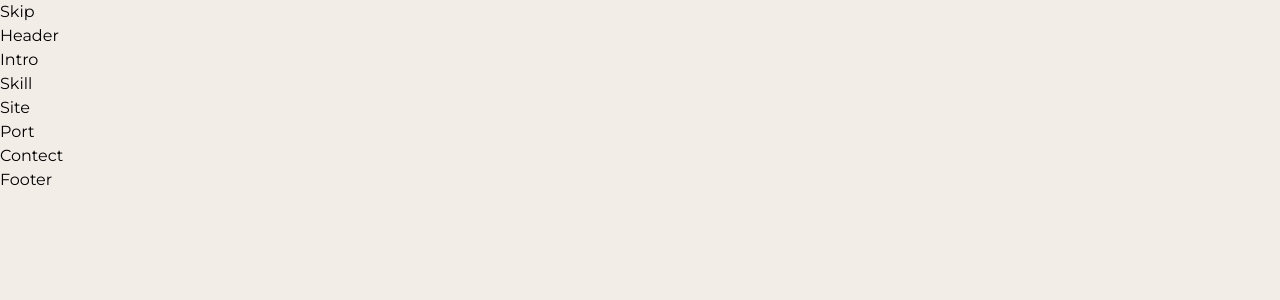
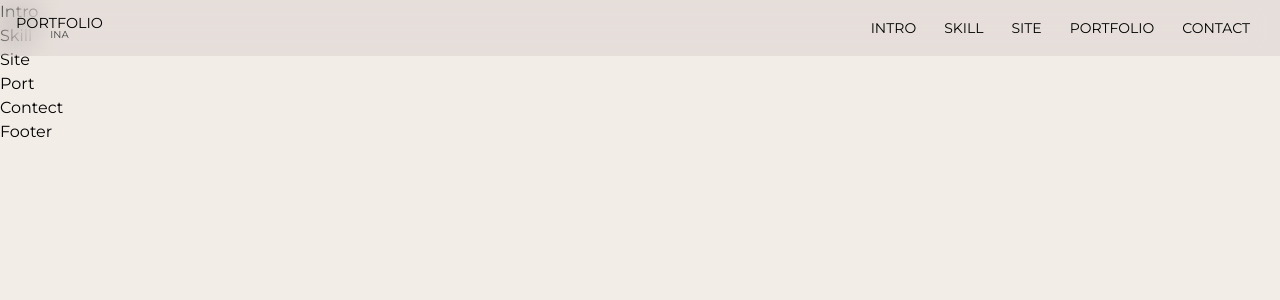
Before and after one commit to leeinwha/ReactPortfolio, a React (Create React App) app: page / in a window 1280 px wide. Shown: the top 300 px of the page. Built offline with nearby package versions, Linux system fonts and the light colour scheme; a small style sheet from the web is missing; a web font is replaced by a local one.

Commit message:
React Portfolio Project (Header section)

```diff
--- a/public/index.html
+++ b/public/index.html
@@ -10,7 +10,7 @@
     />
     <meta name="keyword" content="Portfolio,Reactapp,React,리액트,리액트포트폴리오,포트폴리오" />
     <link rel="apple-touch-icon" href="%PUBLIC_URL%/logo192.png" />
-    <link rel="manifest" href="%PUBLIC_URL%/manifest.json" />
+    <link rel="/manifest" href="%PUBLIC_URL%/manifest.json" />
     <title>iNa's Portfolio</title>
   </head>
   <body>
--- a/src/assets/scss/section/_header.scss
+++ b/src/assets/scss/section/_header.scss
@@ -0,0 +1,131 @@
+#header {
+  @include position-fixed;
+  z-index: 1000;
+}
+
+.header__inner {
+  @include flex-between;
+  background-color: rgba(116, 99, 99, 0.1);
+  backdrop-filter: blur(15px);
+  padding: 1rem;
+
+  .header__logo {
+    font-size: 0.9rem;
+    text-align: center;
+    text-transform: uppercase;
+    line-height: 1;
+
+    em {
+      font-size: 10px;
+      display: block;
+      color: var(--black200);
+    }
+  }
+  .header__nav{
+
+    @media (max-width: 800px){
+      display: none;
+
+      &.show {
+        display: block;
+
+        ul {
+          display: block;
+          position: absolute;
+          right: 0;
+          top: 68px;
+          background-color: rgba(116, 99, 99, 0.1);
+          backdrop-filter: blur(15px);
+          z-index: 1000;
+          min-width: 150px;
+          padding: 20px 0;
+
+          li {
+            display: block;
+            text-align: right;
+
+            a {
+              display: inline-block;
+              padding: 10px;
+            }
+          }
+        }
+      }
+      &.show + .header__nav__mobile span::before {
+        width: 20px;
+      }
+      &.show + .header__nav__mobile span::after {
+        width: 20px;
+      }
+    }
+
+    li {
+      display: inline;
+
+      a {
+        text-transform: uppercase;
+        font-size: 14px;
+        padding: 14px;
+        position: relative;
+
+        &::before {
+          content: '';
+          width: calc(100% - 28px);
+          height: 1px;
+          background-color: var(--black);
+          position: absolute;
+          left: 14px;
+          bottom: 10px;
+          transform: scaleX(0);
+          transition: all 0.3s;
+        }
+
+        &:hover::before {
+          transform: scaleX(1);
+        }
+      }
+    }
+  }
+
+  .header__nav__mobile {
+    display: none;
+    width: 40px;
+    height: 40px;
+    cursor: pointer;
+
+    @media (max-width: 800px) {
+      display: block;
+    }
+
+    span {
+      display: block;
+      width: 40px;
+      height: 2px;
+      background-color: var(--black);
+      margin-top: 19px;
+      position: relative;
+
+      &::before {
+        content: '';
+        width: 40px;
+        height: 2px;
+        background-color: var(--black);
+        position: absolute;
+        right: 0;
+        top: 6px;
+        transition: width 0.3s;
+      }
+
+      &::after {
+        content: '';
+        width: 40px;
+        height: 2px;
+        background-color: var(--black);
+        position: absolute;
+        left: 0;
+        bottom: 6px;
+        transition: width 0.3s;
+      }
+    }
+  }
+}
--- a/src/components/Header.jsx
+++ b/src/components/Header.jsx
@@ -1,11 +1,63 @@
-import React from 'react'
+import React, { useState } from "react";
+
+const headerNav = [
+  {
+    title: 'intro',
+    url: '#intro'
+  },
+  {
+    title: 'skill',
+    url: '#skill'
+  },
+  {
+    title: 'site',
+    url: '#site'
+  },
+  {
+    title: 'portfolio',
+    url: '#port'
+  },
+  {
+    title: 'contact',
+    url: '#contact'
+  }
+]
 
 const Header = () => {
+  const [show, setShow] = useState(false);
+  const toggleMenu = () => {
+    setShow((prevShow) => !prevShow);
+  }
+
   return (
-    <div>
-      Header
+  <header id="header" role="banner">
+    <div className="header__inner">
+      <div className="header__logo">
+        <a href="/">portfolio<em>ina</em></a>
+      </div>
+      <nav className={`header__nav ${show ? 'show' : ''}`} role='navigation' aria-label='main menu'>
+        <ul>
+          {headerNav.map((nav, key) => (
+            <li key={key}>
+              <a href={nav.url}>{nav.title}</a>
+            </li>
+          ))}
+        </ul>
+      </nav>
+      <div
+          className="header__nav__mobile"
+          id="headerToggle"
+          aria-controls="primary-menu"
+          aria-expanded={show ? 'true' : 'false'}
+          role="button"
+          tabIndex="0"
+          onClick={toggleMenu}
+      >
+        <span></span>
+      </div>
     </div>
-  )
-}
+  </header>
+    );
+};
 
-export default Header
+export default Header;
--- a/src/components/Skip.jsx
+++ b/src/components/Skip.jsx
@@ -2,8 +2,14 @@
 
 const Skip = () => {
   return (
-    <div>
-      Skip
+    <div id='skip'>
+      <a href='#header'>헤더 영역 바로가기</a>
+      <a href='#intro'>소개 영역 바로가기</a>
+      <a href='#skill'>스킬 영역 바로가기</a>
+      <a href='#site'>사이트 영역 바로가기</a>
+      <a href='#port'>포트폴리오 영역 바로가기</a>
+      <a href='#contact'>연락처 영역 바로가기</a>
+      <a href='#footer'>푸터 영역 바로가기</a>
     </div>
   )
 }
```
